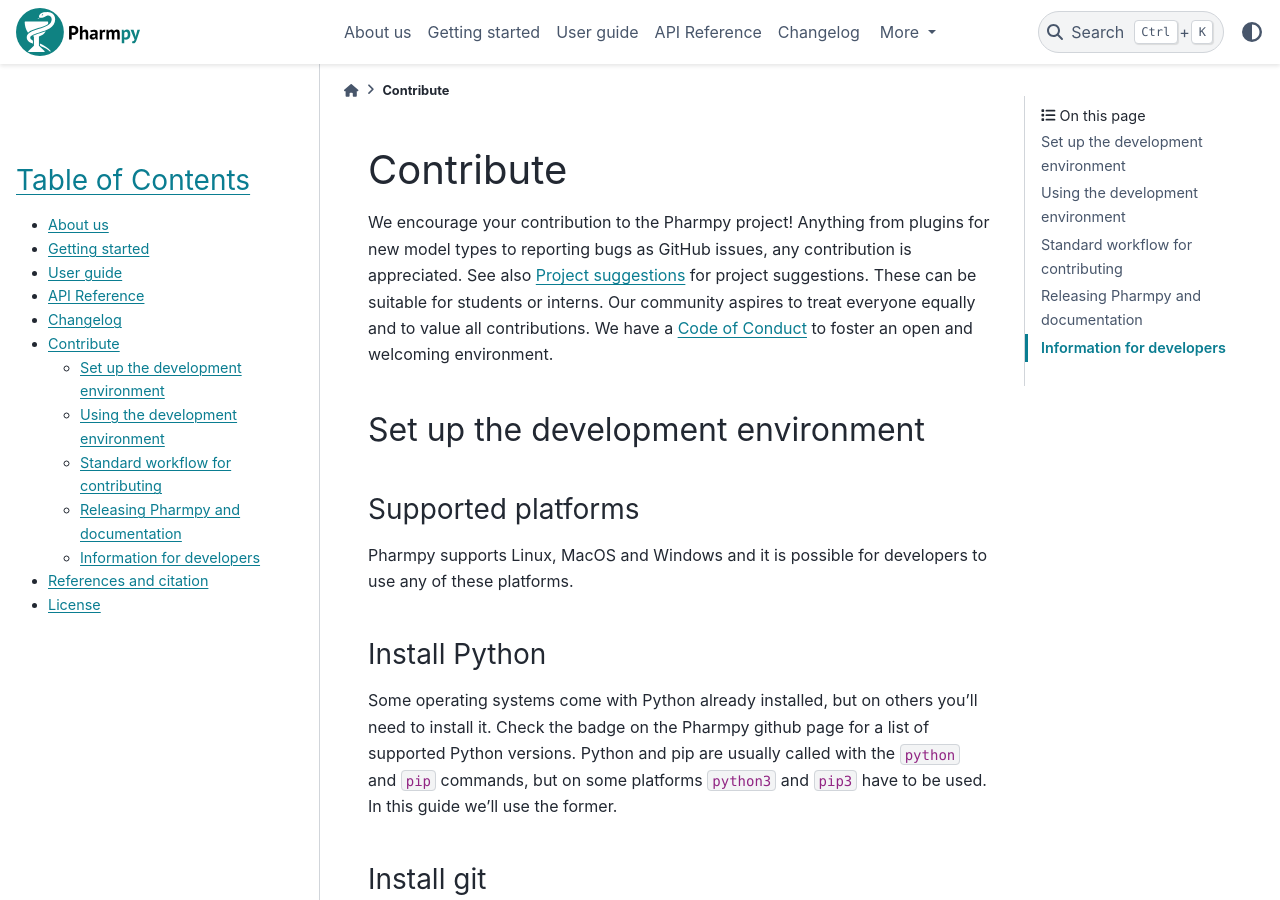
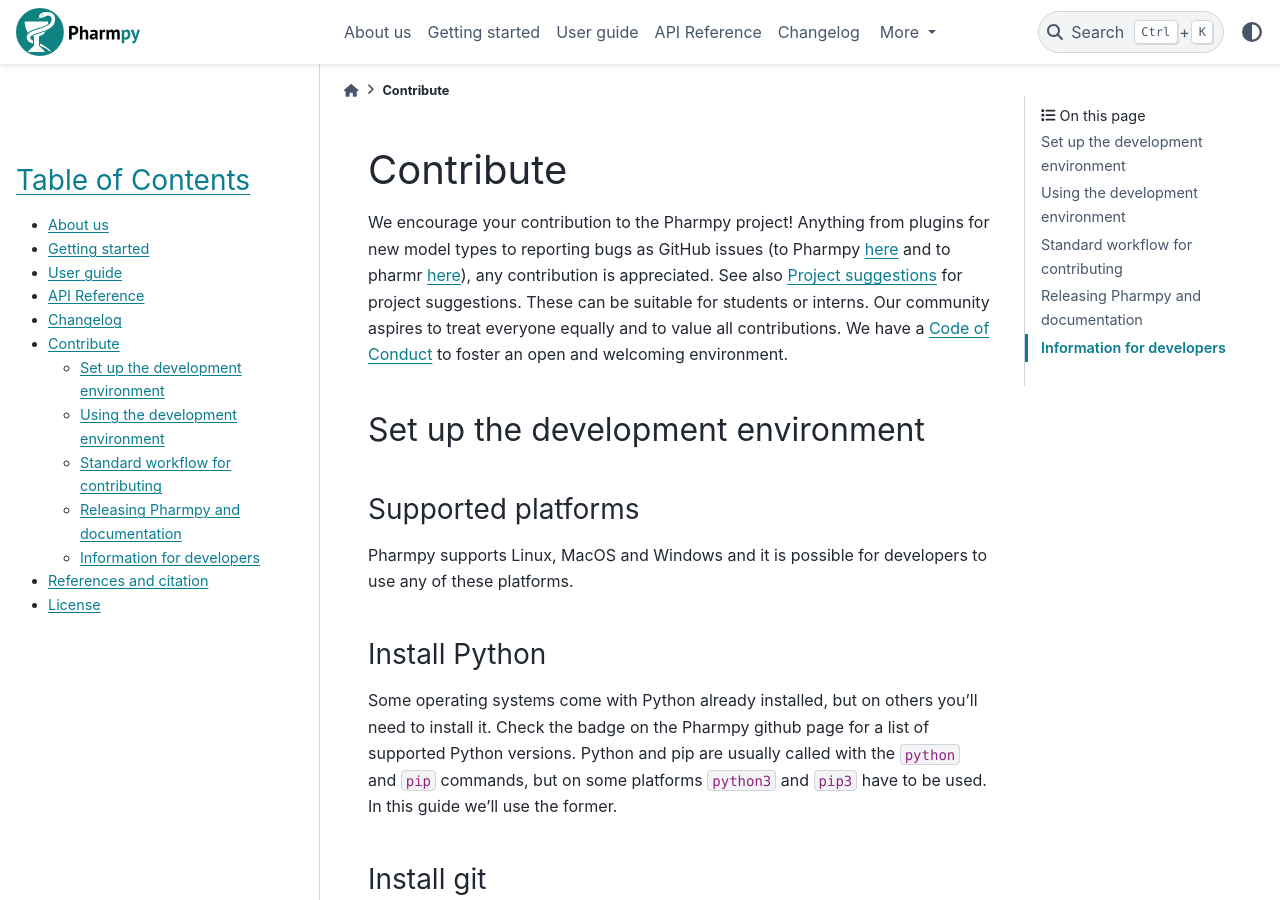
Before and after one commit to pharmpy/pharmpy, a Sphinx documentation site: the page built from docs/contribute.rst, in a window 1280 px wide and 900 px high. Built offline with Sphinx 7.4.7 and the PyData theme 0.15.4, drawn with Linux system fonts in a browser that asks for light colours.

Commit message:
Add links to issues in Contribute

```diff
--- a/docs/contribute.rst
+++ b/docs/contribute.rst
@@ -3,8 +3,10 @@
 ==========
 
 We encourage your contribution to the Pharmpy project! Anything from plugins for new model types to reporting bugs as
-GitHub issues, any contribution is appreciated. See also :ref:`projects` for project suggestions. These can be suitable for students or interns.
-Our community aspires to treat everyone equally and to value all contributions. We have a :doc:`Code of Conduct <code_of_conduct>` to foster an open and welcoming environment.
+GitHub issues (to Pharmpy `here <https://github.com/pharmpy/pharmpy/issues>`_ and to pharmr `here <https://github.com/pharmpy/pharmr/issues>`_),
+any contribution is appreciated. See also :ref:`projects` for project suggestions. These can be suitable for students or interns.
+Our community aspires to treat everyone equally and to value all contributions. We have a :doc:`Code of Conduct <code_of_conduct>`
+to foster an open and welcoming environment.
 
 Set up the development environment
 ##################################
```
